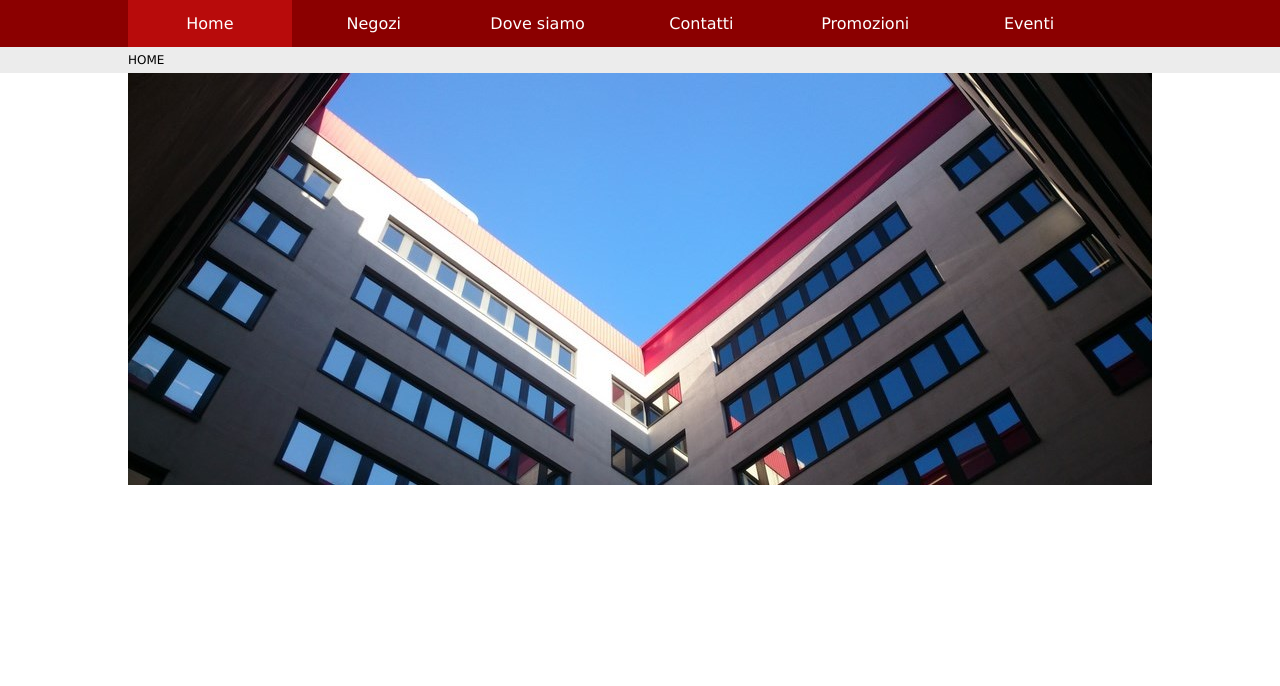
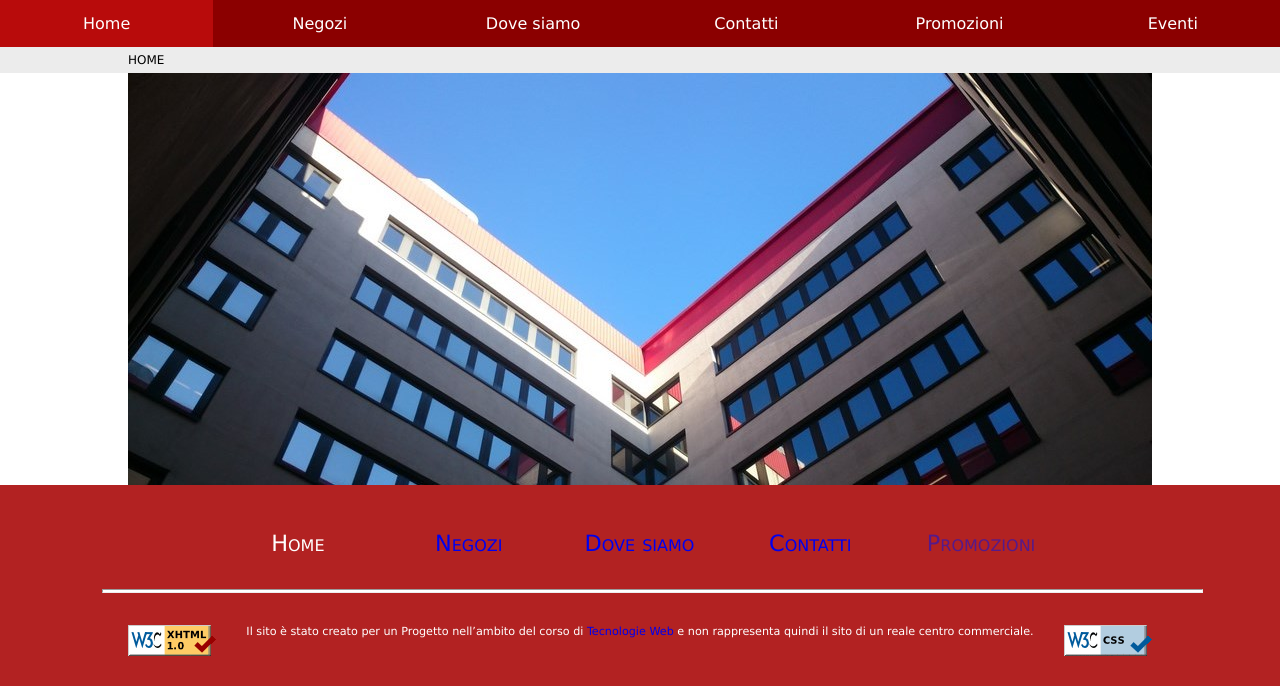
Before and after one commit to Italiaracerx/TecWeb-Project, a PHP site: page /dhome.html in a window 1280 px wide. Shown: the part 123-809 px from the top of the page. Before the commit the page ends 608 px from the top, so only its background shows below. Run offline with PHP 8.4, Linux system fonts and the light colour scheme.

Commit message:
menu largo

```diff
--- a/code/dhome.html
+++ b/code/dhome.html
@@ -52,6 +52,27 @@
 		<img id="torre"src="images/torre 2.jpg"/>
 	</div>
 
+    <div id="footer">
 
-</body>
+    	<div id="menu_footer">
+    	     <p><a href="#content" class="accesaid">Skip navigation</a></p>
+             <ul>
+                <li ><a id="corrente_footer" href="home.html"><span xml:lang="en">Home</span></a></li>
+                <li><a href="negozi.html">Negozi</a></li>
+                <li><a href="dovesiamo.html">Dove siamo</a></li>
+                <li><a href="contatti.html">Contatti</a></li>
+                <li><a href="">Promozioni</a></li>
+             </ul>
+              </div><!--fine menu_footer-->
+
+        <hr id="linea">
+        <div id="ultimo_testo">
+        <img src="images/valid-xhtml10.png" id="HTML"/>
+        <img src="images/vcss-blue.gif" id="CSS" />
+
+          <p id="testo_footer">Il sito &egrave; stato creato per un Progetto nell&rsquo;ambito del corso di <a href="http://informatica.math.unipd.it/laurea/tecnologieweb.html">Tecnologie Web</a> e non rappresenta quindi il sito di un reale centro commerciale.</p>
+         </div>
+     </div>
+
+       </body>
 </html>
--- a/code/dstyle.css
+++ b/code/dstyle.css
@@ -37,8 +37,6 @@ html, body{
 }
 
 #menu ul {
-	padding-left:10%;
-	padding-right:10%;
 	list-style-type: none;
 	margin: 0;
 	overflow: hidden;
@@ -47,7 +45,7 @@ html, body{
 
 #menu li {
 	float: left;
-	width: 16%;
+	width: 16.66%;
 
 }
 
@@ -103,5 +101,89 @@ html, body{
 }
 
 #torre{
-	width: 100%;
+	max-width: 100%;
 }
+
+
+
+/*-----FOOTER-----*/
+
+#footer{
+
+	background-color: #B22222;
+	padding-top: 2em;
+	padding-bottom:3em;
+
+
+}
+
+#contenutoFooter a{
+	color: white;
+}
+
+#menu_footer{
+	float: center;
+	margin-left:16.6%;
+	margin-top: 1%;
+	}
+
+#menu_footer ul{
+	list-style-type: none;
+}
+
+#menu_footer ul a{
+    font-size: 1.4em;
+    float:left;
+    width:16%;
+    text-align: center;
+    overflow: hidden;
+    font-variant: small-caps;
+	text-decoration:none;
+	white-space:nowrap;
+}
+
+#menu_footer ul a{
+	display: block;
+}
+
+#menu_footer a:link{
+
+}
+
+#menu_footer a:hover{
+  background-color:none;
+}
+
+#corrente_footer{
+	background-color:none;
+	color:white;
+}
+
+#linea{
+	height:2px ;
+	 background-color:white;
+	 margin-top:4.5em;
+	 margin-left:8%;
+	  margin-right:6%;}
+
+#ultimo_testo{
+	margin-top:2em;}
+
+#HTML{
+	float: left;
+	margin-left:10%;
+}
+
+#CSS{
+	float: right;
+	margin-right:10%;
+}
+
+#testo_footer {
+	color:white;
+	text-align: center;
+	font-size:0.7em;
+
+}
+
+#testo_footer a:link{text-decoration:none;}
```
